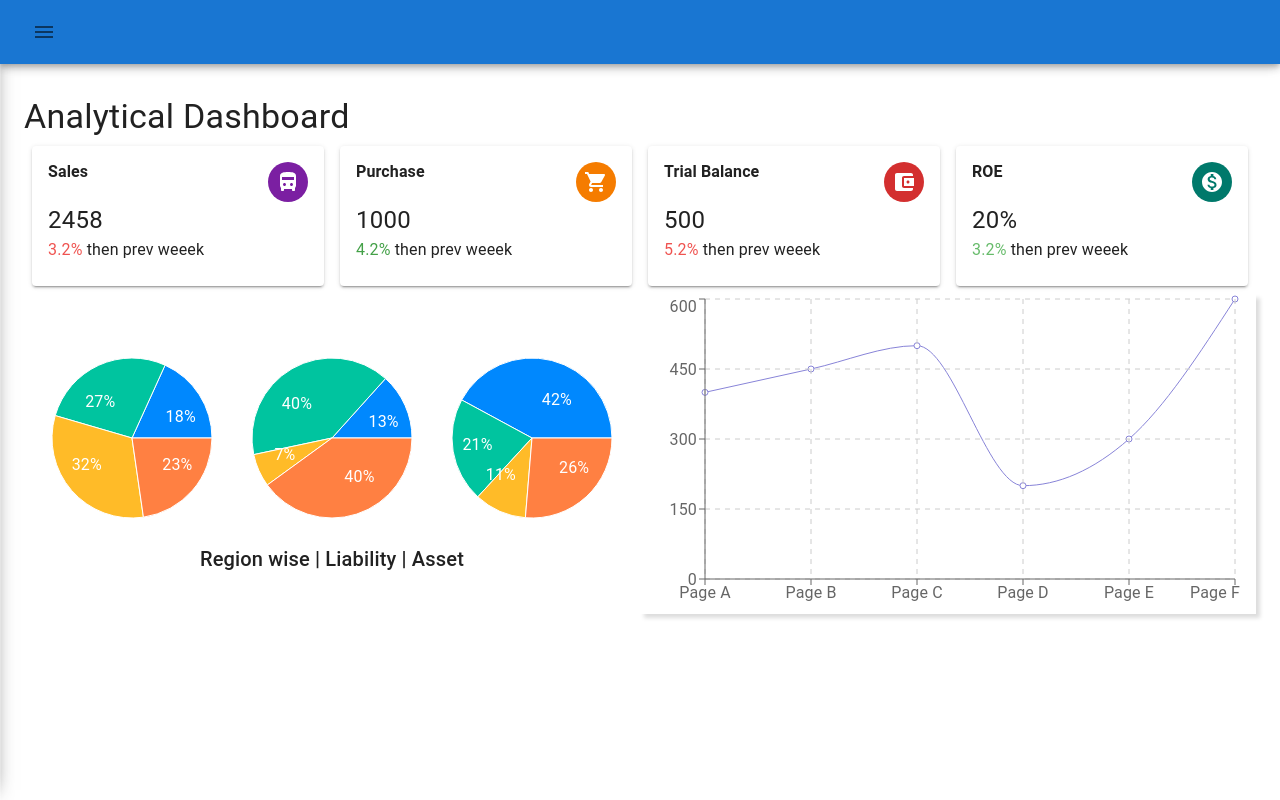
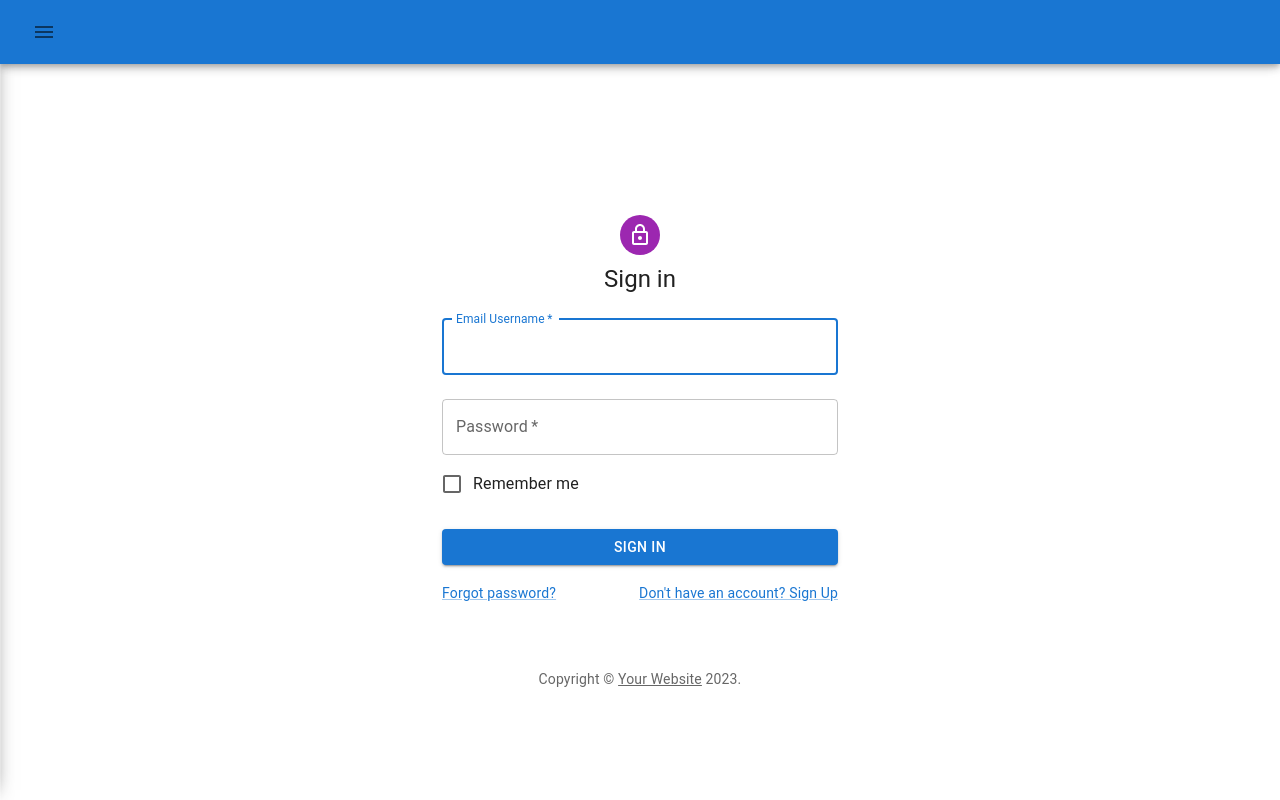
Before and after one commit to AnandBharati/react-dashboard, a React (Vite) app: page / in a window 1280 px wide. Built offline with nearby package versions, Linux system fonts and the light colour scheme.

Commit message:
final commit

```diff
--- a/src/App.jsx
+++ b/src/App.jsx
@@ -48,7 +48,7 @@ function App() {
       <Routes>
         {/*third flex element*/}
         <Route path='/' element={<Layout setOpen={setOpen} />}>
-          <Route index element={<Dashboard />} />
+          <Route index element={!userInfo.token ? <Login /> : <Dashboard />} />
           <Route path='/login' element={!userInfo.token ? <Login /> : <Dashboard />} />
           <Route path='/logout' element={userInfo.token ? <Logout setUserInfo={setUserInfo} /> : <Login />} />
           <Route path='/users' element={!userInfo.token ? <Login /> : <Users />} />
```
